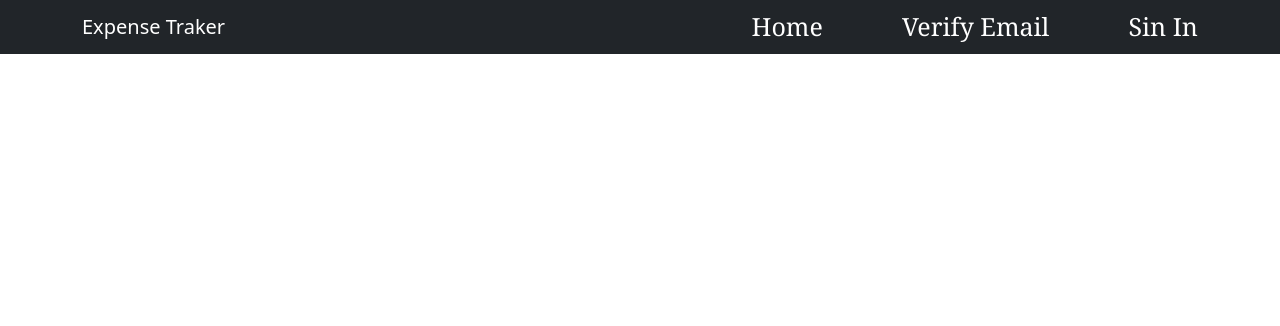
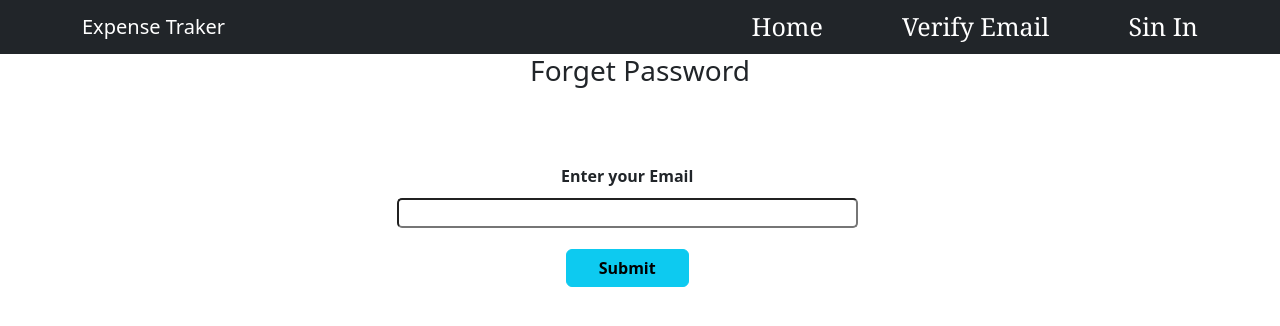
Before and after one commit to ravikeshri2910/expense_traker_using_react, a React (Create React App) app: page /forget-password in a window 1280 px wide. Shown: the top 326 px of the page. Built offline with nearby package versions, Linux system fonts and the light colour scheme.

Commit message:
Forget password

```diff
--- a/src/App.js
+++ b/src/App.js
@@ -7,6 +7,7 @@ import Navbar from './Components/Navbar/Navbar';
 import HomePage from './Pages/HomePage';
 import ContactFormPage from './Pages/ContactFormPage';
 import VerifyEmailPage from './Pages/VerifyEmailPage';
+import ForgetPasswordPage from './Pages/ForgetPasswordPage';
 
 function App() {
   return (
@@ -25,6 +26,9 @@ function App() {
         <Route path = '/verify-email'>
           <VerifyEmailPage />
         </Route>
+        <Route path = '/forget-password'>
+          <ForgetPasswordPage/>
+        </Route>
       </Switch>
     </div>
   );
--- /dev/null
+++ b/src/Components/ForgetPassword/ForgetPassword.js
@@ -0,0 +1,43 @@
+import React, { useRef } from "react";
+import { Button } from "react-bootstrap";
+
+import classes from './ForgetPassword.module.css'
+
+const ForgetPassword = (props) => {
+
+    const enteredEmailRef = useRef()
+
+    const enterEmailHandler = async(event) =>{
+        event.preventDefault()
+        try{
+
+            const res = await fetch('https://identitytoolkit.googleapis.com/v1/accounts:sendOobCode?key=AIzaSyBG525dQLh8AKxMmQHyiyUSkRG5YJkahPw',{
+                method : 'POST',
+                body : JSON.stringify({
+                    requestType:"PASSWORD_RESET",
+                    email:enteredEmailRef.current.value
+                }),
+                headers:{
+                    'Content-Type': 'application/json'
+                }
+            })
+
+            const data = await res.json()
+            console.log('data', data)
+
+        }catch(error){
+            console.log(error)
+        }
+    }
+    return <div>
+        <h3>Forget Password</h3>
+        <form className={classes.VerifyEmailForm}>
+            <label><b>Enter your Email</b></label>
+            <input ref={enteredEmailRef} type="text"></input>
+
+            <Button onClick={enterEmailHandler} variant="info"><b>Submit</b></Button>
+        </form>
+    </div>
+}
+
+export default ForgetPassword
--- /dev/null
+++ b/src/Components/ForgetPassword/ForgetPassword.module.css
@@ -0,0 +1,17 @@
+.VerifyEmailForm{
+    /* border: 2px solid red; */
+    display: grid;
+    width: 40%;
+    margin: 4% 29%;
+    padding-top: 2%;
+}
+
+.VerifyEmailForm input{
+    /* border: 2px solid red; */
+    margin: 2% 5%;
+    border-radius: 5px;
+}
+.VerifyEmailForm button{
+    /* border: 2px solid red; */
+    margin: 2% 38%;
+}
--- a/src/Components/Login-sinup/Sinup.js
+++ b/src/Components/Login-sinup/Sinup.js
@@ -125,7 +125,7 @@ const Sinup = (props) => {
             {isLodding && <p>Loading...</p>}
 
             <div className={classes.actions}>
-                <Link><p>Forget Password</p></Link>
+                <Link to = '/forget-password'><p>Forget Password</p></Link>
             </div>
 
             <div className={classes.actions}>
--- /dev/null
+++ b/src/Pages/ForgetPasswordPage.js
@@ -0,0 +1,8 @@
+import React from "react";
+import ForgetPassword from "../Components/ForgetPassword/ForgetPassword";
+
+const ForgetPasswordPage = () =>{
+    return <ForgetPassword/>
+}
+
+export default ForgetPasswordPage
```
